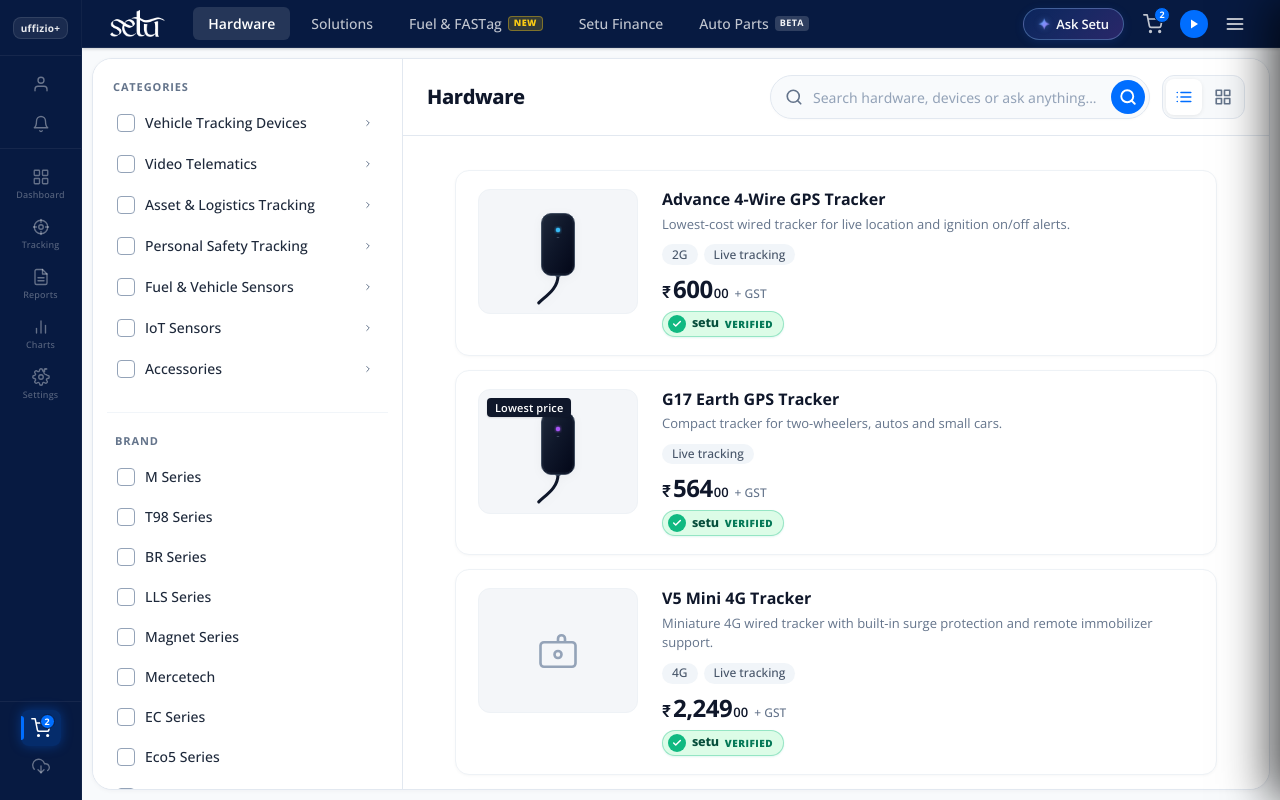
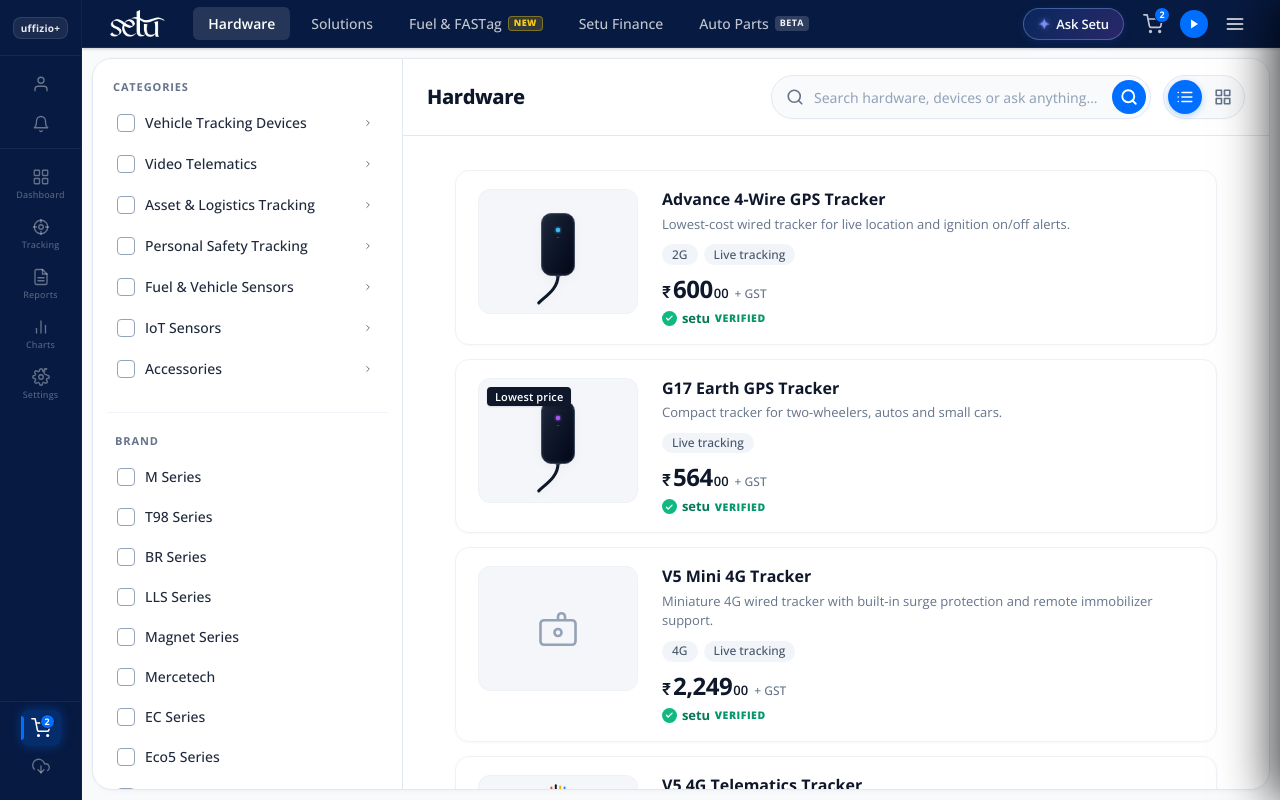
Before and after one commit to kinjal106/setu, a React (Vite) app: page /hardware in a window 1280 px wide. Built offline with nearby package versions, Linux system fonts and the light colour scheme.

Commit message:
style(hardware): remove green background from setu verified badge and style view toggle with rounded pill shape

```diff
--- a/src/pages/Hardware/Hardware.css
+++ b/src/pages/Hardware/Hardware.css
@@ -713,44 +713,49 @@
   align-items: center;
 }
 
-/* Custom Verified Badge (Green Shield + setu VERIFIED) */
+/* Custom Verified Badge (Green Shield + setu VERIFIED - No green background pill) */
 .setu-verified-badge {
   display: inline-flex;
   align-items: center;
-  gap: 6px;
-  background: #DCFCE7;
-  border: 1px solid rgba(16, 185, 129, 0.35);
-  border-radius: 999px;
-  padding: 3px 10px 3px 5px;
-  box-shadow: 0 1px 2px rgba(16, 185, 129, 0.12);
+  gap: 5px;
+  background: transparent;
+  border: none;
+  border-radius: 0;
+  padding: 0;
+  box-shadow: none;
   user-select: none;
   width: fit-content;
 }
 
 .setu-verified-badge__shield {
-  width: 18px;
-  height: 18px;
+  width: 15px;
+  height: 15px;
   border-radius: 50%;
   background: #10B981;
-  display: flex;
+  display: inline-flex;
   align-items: center;
   justify-content: center;
   color: #FFFFFF;
   flex-shrink: 0;
 }
 
+.setu-verified-badge__shield svg {
+  width: 8.5px;
+  height: 8.5px;
+}
+
 .setu-verified-badge__brand {
-  font-size: 12.5px;
-  font-weight: 750;
-  color: #064E3B;
-  letter-spacing: -0.02em;
+  font-size: 13px;
+  font-weight: 700;
+  color: #047857;
+  letter-spacing: -0.01em;
   line-height: 1;
 }
 
 .setu-verified-badge__tag {
-  font-size: 10px;
+  font-size: 10.5px;
   font-weight: 800;
-  color: #047857;
+  color: #059669;
   letter-spacing: 0.05em;
   line-height: 1;
 }
@@ -1096,22 +1101,30 @@
   transform: scale(1.04);
 }
 
-/* ── View Mode Toggle (List vs Grid near Search) ── */
+/* ── View Mode Toggle (Round Shape Same as Search Bar) ── */
 .hw-view-toggle {
   display: flex;
   align-items: center;
+  height: 44px;
   background: #F8FAFC;
   border: 1.5px solid #E2E8F0;
-  border-radius: 12px;
-  padding: 3px;
-  gap: 3px;
+  border-radius: 28px;
+  padding: 0 4px;
+  gap: 4px;
   flex-shrink: 0;
+  box-sizing: border-box;
+  box-shadow: 0 1px 3px rgba(0, 0, 0, 0.02);
+  transition: all 0.2s ease;
+}
+
+.hw-view-toggle:hover {
+  border-color: #CBD5E1;
 }
 
 .hw-view-toggle__btn {
-  width: 36px;
-  height: 36px;
-  border-radius: 8px;
+  width: 34px;
+  height: 34px;
+  border-radius: 50%;
   border: none;
   background: transparent;
   color: #64748B;
@@ -1124,13 +1137,13 @@
 
 .hw-view-toggle__btn:hover {
   color: #0F172A;
-  background: #EDF2F7;
+  background: #E2E8F0;
 }
 
 .hw-view-toggle__btn--active {
-  background: #ffffff !important;
-  color: #006EFF !important;
-  box-shadow: 0 1px 4px rgba(0, 0, 0, 0.08);
+  background: #006EFF !important;
+  color: #FFFFFF !important;
+  box-shadow: 0 2px 6px rgba(0, 110, 255, 0.28);
 }
 
 /* ────────────────────────────────────────────────────────────
--- a/src/pages/ProductDetail/ProductDetail.css
+++ b/src/pages/ProductDetail/ProductDetail.css
@@ -328,44 +328,49 @@
   box-shadow: 0 0 0 2px rgba(239, 68, 68, 0.2);
 }
 
-/* Custom Verified Badge (Green Shield + setu VERIFIED) */
+/* Custom Verified Badge (Green Shield + setu VERIFIED - No green background pill) */
 .setu-verified-badge {
   display: inline-flex;
   align-items: center;
-  gap: 6px;
-  background: #DCFCE7;
-  border: 1px solid rgba(16, 185, 129, 0.35);
-  border-radius: 999px;
-  padding: 3px 10px 3px 5px;
-  box-shadow: 0 1px 2px rgba(16, 185, 129, 0.12);
+  gap: 5px;
+  background: transparent;
+  border: none;
+  border-radius: 0;
+  padding: 0;
+  box-shadow: none;
   user-select: none;
   width: fit-content;
 }
 
 .setu-verified-badge__shield {
-  width: 18px;
-  height: 18px;
+  width: 15px;
+  height: 15px;
   border-radius: 50%;
   background: #10B981;
-  display: flex;
+  display: inline-flex;
   align-items: center;
   justify-content: center;
   color: #FFFFFF;
   flex-shrink: 0;
 }
 
+.setu-verified-badge__shield svg {
+  width: 8.5px;
+  height: 8.5px;
+}
+
 .setu-verified-badge__brand {
-  font-size: 12.5px;
-  font-weight: 750;
-  color: #064E3B;
-  letter-spacing: -0.02em;
+  font-size: 13px;
+  font-weight: 700;
+  color: #047857;
+  letter-spacing: -0.01em;
   line-height: 1;
 }
 
 .setu-verified-badge__tag {
-  font-size: 10px;
+  font-size: 10.5px;
   font-weight: 800;
-  color: #047857;
+  color: #059669;
   letter-spacing: 0.05em;
   line-height: 1;
 }
```
